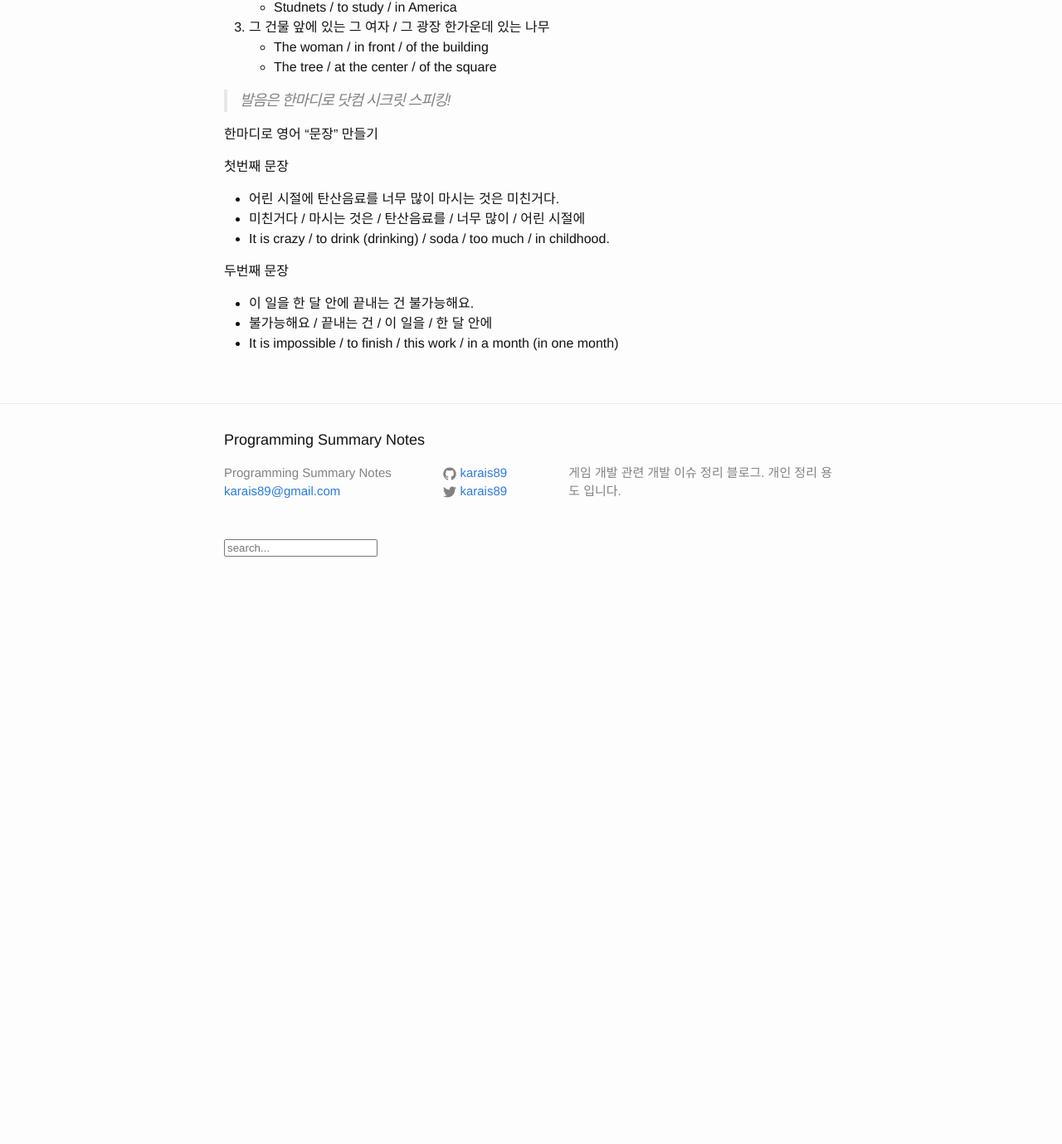
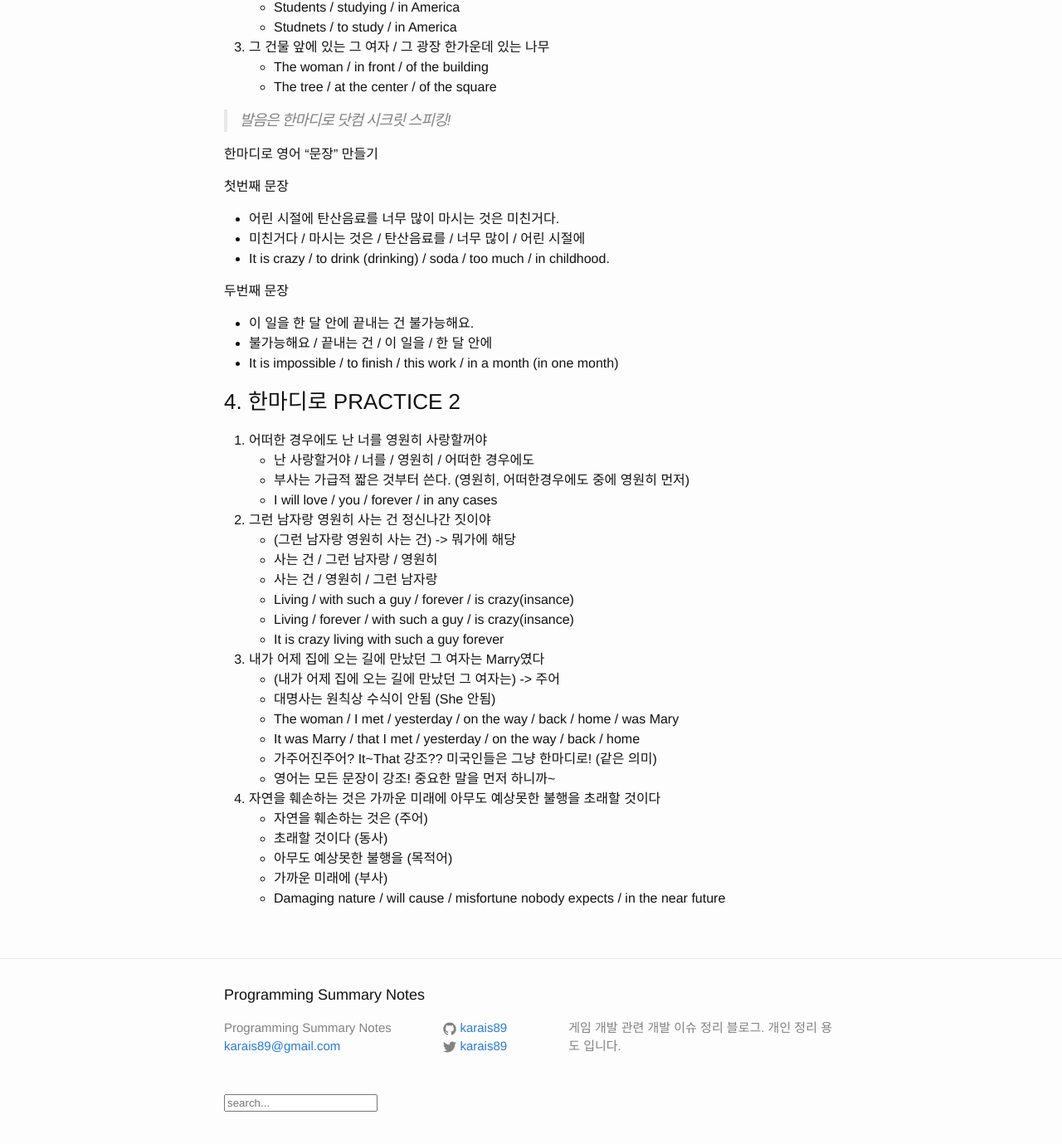
Before and after one commit to karais89/karais89.github.io_back, a Jekyll site: the page built from _posts/2018-11-12-hanmadiro-part-0.markdown, in a window 1280 px wide and 1400 px high, scrolled down 2049 px. Shown: the top 1379 px of the window at 83% size. Built offline with Jekyll 4.4.1, drawn with Linux system fonts in a browser that asks for light colours; comment, search, counter and statistics services are not loaded; before the commit the page ends 2780 px from its top, so only the background shows below that.

Commit message:
update post 4. 한마디로 PRACTICE 2

```diff
--- a/_posts/2018-11-12-hanmadiro-part-0.markdown
+++ b/_posts/2018-11-12-hanmadiro-part-0.markdown
@@ -100,3 +100,30 @@ fact ----------> inference
 - 이 일을 한 달 안에 끝내는 건 불가능해요.
 - 불가능해요 / 끝내는 건 / 이 일을 / 한 달 안에
 - It is impossible / to finish / this work / in a month (in one month)
+
+### 4. 한마디로 PRACTICE 2
+
+1. 어떠한 경우에도 난 너를 영원히 사랑할꺼야
+    - 난 사랑할거야 / 너를 / 영원히 / 어떠한 경우에도
+    - 부사는 가급적 짧은 것부터 쓴다. (영원히, 어떠한경우에도 중에 영원히 먼저)
+    - I will love / you / forever / in any cases
+2. 그런 남자랑 영원히 사는 건 정신나간 짓이야
+    - (그런 남자랑 영원히 사는 건) -> 뭐가에 해당
+    - 사는 건 / 그런 남자랑 / 영원히
+    - 사는 건 / 영원히 / 그런 남자랑
+    - Living / with such a guy / forever / is crazy(insance)
+    - Living / forever / with such a guy / is crazy(insance)
+    - It is crazy living with such a guy forever
+3. 내가 어제 집에 오는 길에 만났던 그 여자는 Marry였다
+    - (내가 어제 집에 오는 길에 만났던 그 여자는) -> 주어
+    - 대명사는 원칙상 수식이 안됨 (She 안됨)
+    - The woman / I met / yesterday / on the way / back / home / was Mary
+    - It was Marry / that I met / yesterday / on the way / back / home
+    - 가주어진주어? It~That 강조?? 미국인들은 그냥 한마디로! (같은 의미)
+    - 영어는 모든 문장이 강조! 중요한 말을 먼저 하니까~
+4. 자연을 훼손하는 것은 가까운 미래에 아무도 예상못한 불행을 초래할 것이다
+    - 자연을 훼손하는 것은 (주어)
+    - 초래할 것이다 (동사)
+    - 아무도 예상못한 불행을 (목적어)
+    - 가까운 미래에 (부사)
+    - Damaging nature / will cause / misfortune nobody expects / in the near future
```
